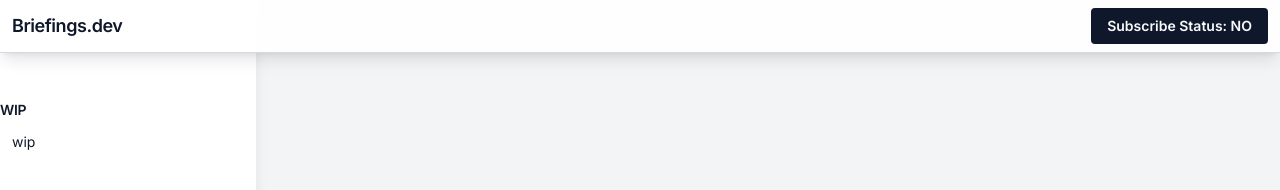
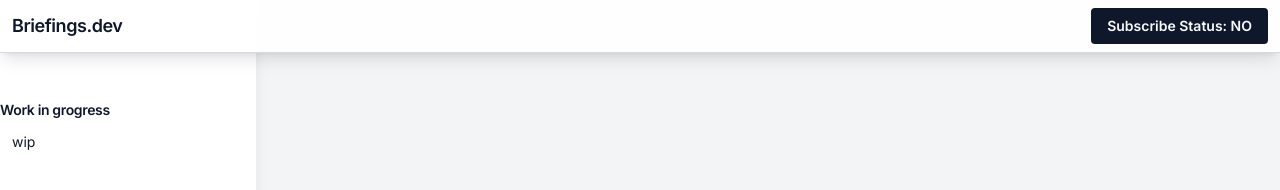
Before and after one commit to chokychou/briefings.dev-web, a Next.js app: page / in a window 1280 px wide. Shown: the top 190 px of the page. Built offline with nearby package versions, Linux system fonts and the light colour scheme; no server answers.

Commit message:
add wip nav

```diff
--- a/src/app/Nav.tsx
+++ b/src/app/Nav.tsx
@@ -29,13 +29,11 @@ export default function Nav() {
                     <ul role="list" className="-ml-0.5 h-[calc(100vh-4.5rem)] overflow-y-auto py-7 pl-0.5 pr-8 space-y-8 xl:pr-16">
                         <li>
                             <h3 className="font-semibold tracking-tight text-slate-900">
-                                WIP
+                                Work in grogress
                             </h3>
                             <ul role="list" className="pl-3 mt-3 space-y-2">
                                 <li>
-                                    <a href="" className="text-slate-900 hover:text-slate-800">
-                                        wip
-                                    </a>
+                                    <p className="text-slate-900 hover:text-slate-800">wip</p>
                                 </li>
                             </ul>
                         </li>
```
